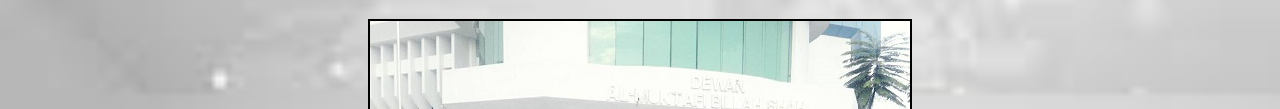
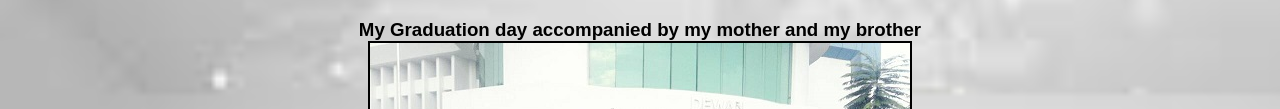
Before and after one commit to Arifkimi/arifkimi, a plain HTML site: page moment.html in a window 1280 px wide. Shown: the part 2066-2175 px from the top of the page. Drawn offline with Linux system fonts and the light colour scheme.

Commit message:
Update moment.html

```diff
--- a/moment.html
+++ b/moment.html
@@ -66,6 +66,7 @@ href="education.html">Education</a></li>
 <p align="center"><video width="200" controls>
   <source src="library.mp4" type="video/mp4"></video></p>
 <br>
+<h3 align="center"> My Graduation day accompanied by my mother and my brother </h3>
 <p align="center"><img src="graduated.jpg" border="2"></p>
 <br>
 </main>
```
